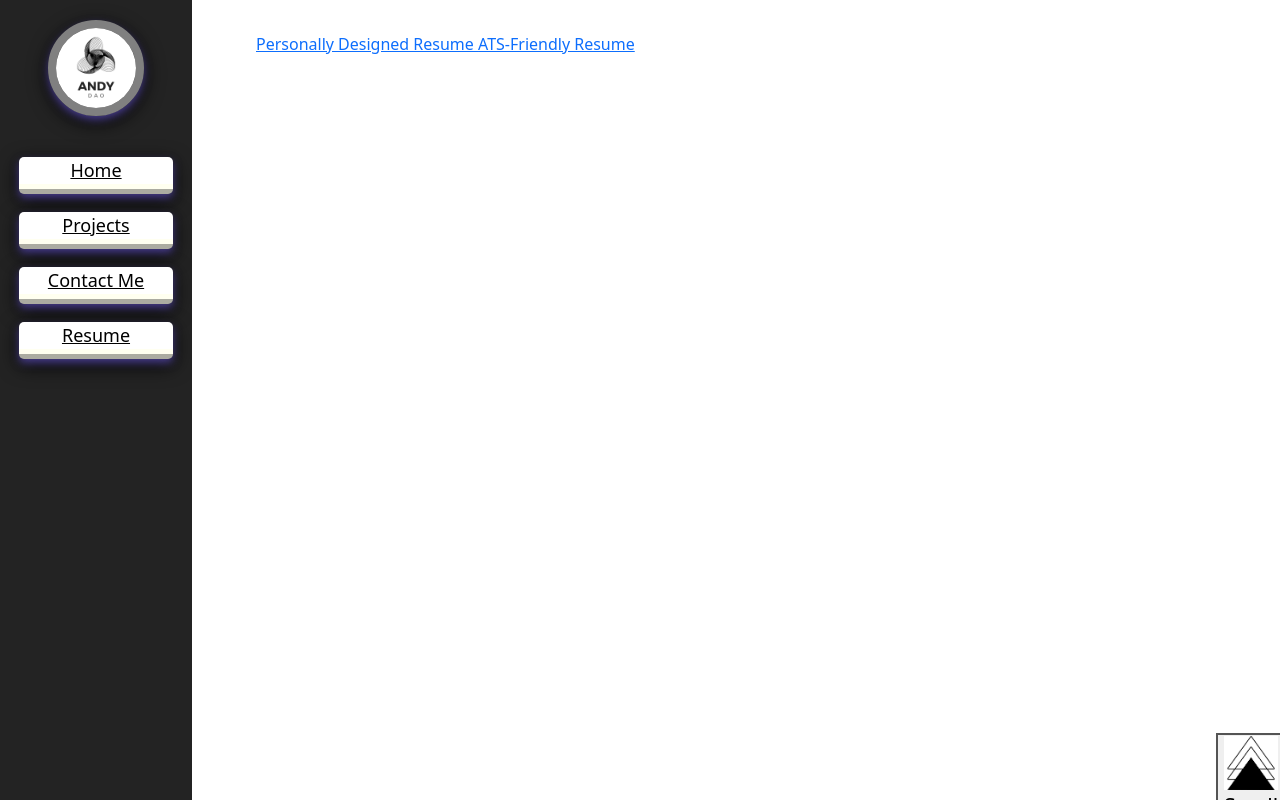
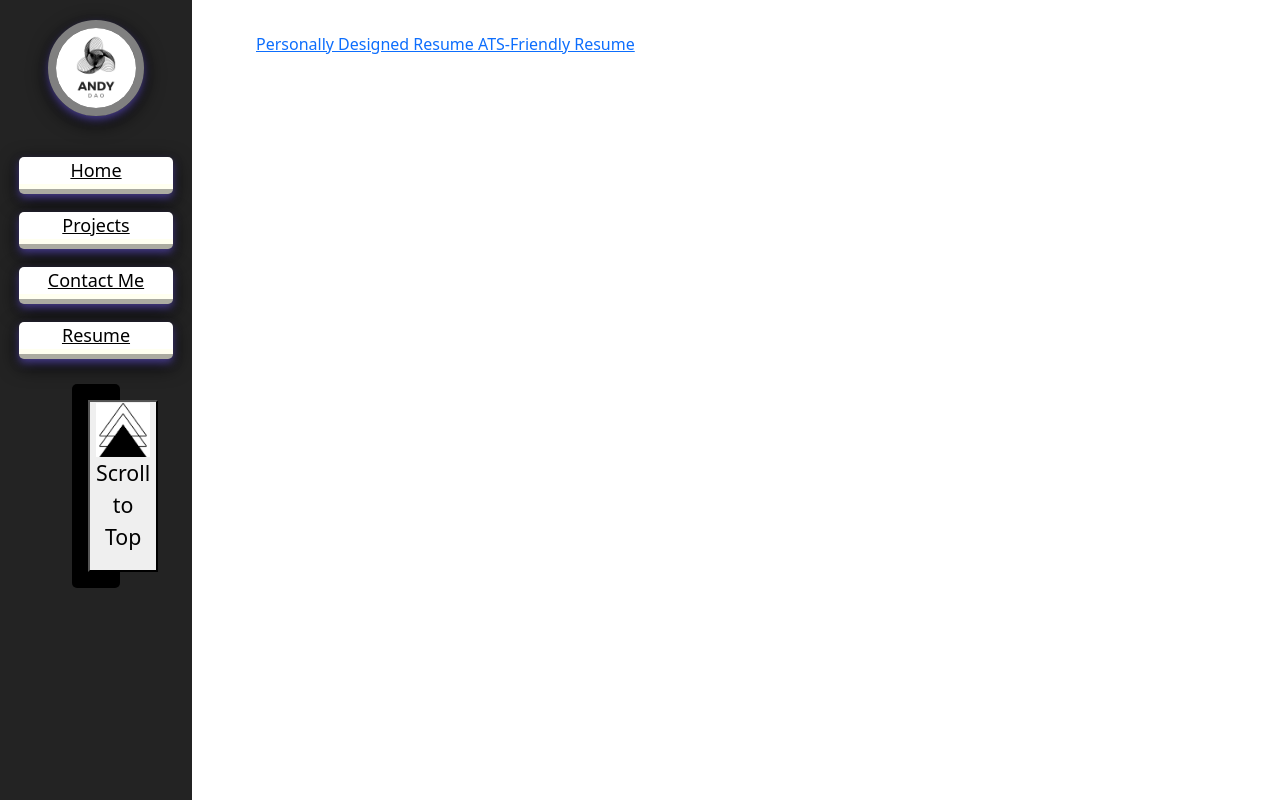
Before and after one commit to ViviVoid/digital-portfolio, a React (Create React App) app in the folder digital-portfolio/: page /#/Resume in a window 1280 px wide. Built offline with nearby package versions, Linux system fonts and the light colour scheme.

Commit message:
back to top adjustments

```diff
--- a/digital-portfolio/src/App.tsx
+++ b/digital-portfolio/src/App.tsx
@@ -24,7 +24,7 @@ const App: React.FC = () => {
                 <Route path="/Contact" element={<Contact/>}/>
                 <Route path="/Resume" element={<Resume/>}/>
             </Routes>
-            <BackToTopBtn/>
+            {/*<BackToTopBtn/>*/}
         </HashRouter>
     );
 }
--- a/digital-portfolio/src/Global-Elements/BackToTopBtn.css
+++ b/digital-portfolio/src/Global-Elements/BackToTopBtn.css
@@ -1,15 +1,19 @@
 .scrollToTop {
-    height: 4em;
-    width: 5%;
-    position: fixed;
+    /*height: 1em;*/
+    /*width: 1em;*/
+    width: 25%;
+    /*position: fixed;*/
     z-index: 1;
-    bottom: 0px;
-    right: 0px;
+    /*bottom: 0;*/
+    /*left: 3%;*/
     padding: 1em;
-    margin: 1em 1em 1.2em;
+    margin: 1em;
+    background-color: black;
+    border-radius: 5px;
+    /*margin: 1em 1em 0;*/
 
-    transition: transform 0.4s;
-    -webkit-transition: -webkit-transform 0.4s;
+    /*transition: transform 0.4s;*/
+    /*-webkit-transition: -webkit-transform 0.4s;*/
 
     /*padding: 0.5em;*/
     /*transition: .5s ease;*/
@@ -20,10 +24,10 @@
     /*align-items: center;*/
     /*text-align: center;*/
 }
-.scrollToTop:hover {
-    transform: translate(0, -5.4em);
-    -webkit-transform: translate(0, -5.4em);
-}
+/*.scrollToTop:hover {*/
+/*    transform: translate(0, -8em);*/
+/*    -webkit-transform: translate(0, -8em);*/
+/*}*/
 
 .scrollToTopImage {
     width: 100%;
--- a/digital-portfolio/src/Global-Elements/SideNavigationBar.tsx
+++ b/digital-portfolio/src/Global-Elements/SideNavigationBar.tsx
@@ -2,6 +2,7 @@ import React from 'react';
 import { Link } from "react-router-dom";
 import "../styles/SideNavigationBar.css"
 import logo from "../DaoLogo.png";
+import BackToTopBtn from "./BackToTopBtn";
 
 const SideNavigationBar: React.FC = () => (
    <div className={"Side-Navigation-Bar"}>
@@ -23,6 +24,8 @@ const SideNavigationBar: React.FC = () => (
        <Link to="https://www.linkedin.com/in/aqd453/overlay/1714361822002/single-media-viewer/?profileId=ACoAAD4rGP4BtgLUi4EXk_2AfRhcp1THaAA0-IE" className={"Side-Navigation-Item"}>
            Resume
        </Link>
+
+       <BackToTopBtn/>
    </div>
 );
 
```
